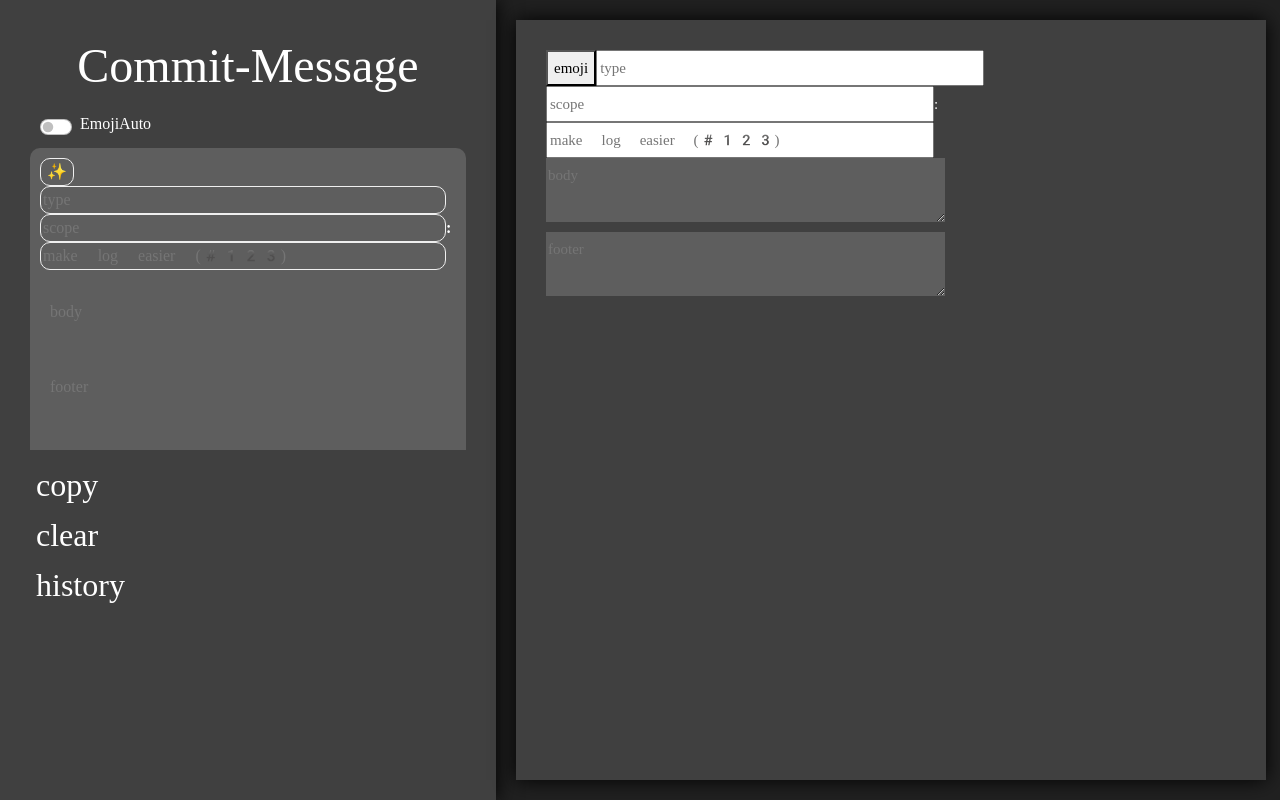
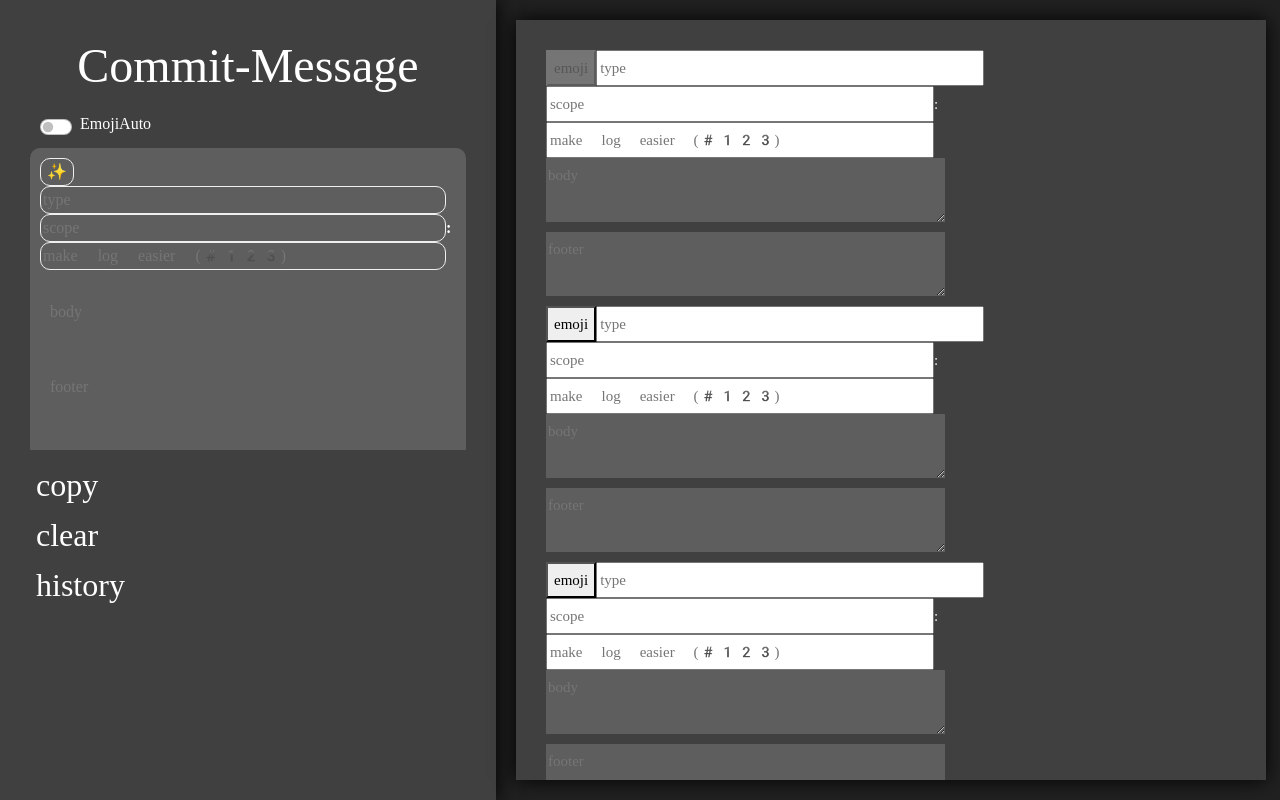
Before and after one commit to kwonyongjun1/commit-message, a React (Create React App) app in the folder commit-message/: page / in a window 1280 px wide. Both pictures are taken after a click on the button "history". Built offline with nearby package versions, Linux system fonts and the light colour scheme.

Commit message:
✨ Feat: history 컴포넌트 추가

```diff
--- a/commit-message/src/components/HistoryList.js
+++ b/commit-message/src/components/HistoryList.js
@@ -1,9 +1,136 @@
 import React from 'react';
 
 export default function HistoryList(){
+    const onClickMessage = () =>{
+
+    }
+
+    const setMessage = () =>{
+
+    }
     return(
         <div className = "middle-wrap">
             <div className="grid-container-history">
+                <div className="grid-item" onClick={onClickMessage}>
+                    <div className='commit-message'>
+                        <header>
+                            <button id="emoji" disabled>emoji</button>
+                            <input className="type" type="text" placeholder="type" readOnly="true"/>
+                            <input className="scope" type="text" placeholder="scope" readOnly="true"/>
+                            :
+                            <input className="shortSummary" type="text" placeholder="make log easier (#123)" readOnly="true"/>
+                        </header>
+                        <div className = "body">
+                            <textarea className="commitBody" placeholder="body"></textarea>
+                            <textarea className="commitFooter" placeholder="footer"></textarea>
+                        </div>
+                    </div>
+                </div>
+                <div className="grid-item">
+                    <div className='commit-message'>
+                        <header>
+                            <button id="emoji">emoji</button>
+                            <input className="type" type="text" placeholder="type"/>
+                            <input className="scope" type="text" placeholder="scope" />
+                            :
+                            <input className="shortSummary" type="text" placeholder="make log easier (#123)"/>
+                        </header>
+                        <div className = "body">
+                            <textarea className="commitBody" placeholder="body"></textarea>
+                            <textarea className="commitFooter" placeholder="footer"></textarea>
+                        </div>
+                    </div>
+                </div>
+                <div className="grid-item">
+                    <div className='commit-message'>
+                        <header>
+                            <button id="emoji">emoji</button>
+                            <input className="type" type="text" placeholder="type"/>
+                            <input className="scope" type="text" placeholder="scope" />
+                            :
+                            <input className="shortSummary" type="text" placeholder="make log easier (#123)"/>
+                        </header>
+                        <div className = "body">
+                            <textarea className="commitBody" placeholder="body"></textarea>
+                            <textarea className="commitFooter" placeholder="footer"></textarea>
+                        </div>
+                    </div>
+                </div>
+                <div className="grid-item">
+                    <div className='commit-message'>
+                        <header>
+                            <button id="emoji">emoji</button>
+                            <input className="type" type="text" placeholder="type"/>
+                            <input className="scope" type="text" placeholder="scope" />
+                            :
+                            <input className="shortSummary" type="text" placeholder="make log easier (#123)"/>
+                        </header>
+                        <div className = "body">
+                            <textarea className="commitBody" placeholder="body"></textarea>
+                            <textarea className="commitFooter" placeholder="footer"></textarea>
+                        </div>
+                    </div>
+                </div>
+                <div className="grid-item">
+                    <div className='commit-message'>
+                        <header>
+                            <button id="emoji">emoji</button>
+                            <input className="type" type="text" placeholder="type"/>
+                            <input className="scope" type="text" placeholder="scope" />
+                            :
+                            <input className="shortSummary" type="text" placeholder="make log easier (#123)"/>
+                        </header>
+                        <div className = "body">
+                            <textarea className="commitBody" placeholder="body"></textarea>
+                            <textarea className="commitFooter" placeholder="footer"></textarea>
+                        </div>
+                    </div>
+                </div>
+                <div className="grid-item">
+                    <div className='commit-message'>
+                        <header>
+                            <button id="emoji">emoji</button>
+                            <input className="type" type="text" placeholder="type"/>
+                            <input className="scope" type="text" placeholder="scope" />
+                            :
+                            <input className="shortSummary" type="text" placeholder="make log easier (#123)"/>
+                        </header>
+                        <div className = "body">
+                            <textarea className="commitBody" placeholder="body"></textarea>
+                            <textarea className="commitFooter" placeholder="footer"></textarea>
+                        </div>
+                    </div>
+                </div>
+                <div className="grid-item">
+                    <div className='commit-message'>
+                        <header>
+                            <button id="emoji">emoji</button>
+                            <input className="type" type="text" placeholder="type"/>
+                            <input className="scope" type="text" placeholder="scope" />
+                            :
+                            <input className="shortSummary" type="text" placeholder="make log easier (#123)"/>
+                        </header>
+                        <div className = "body">
+                            <textarea className="commitBody" placeholder="body"></textarea>
+                            <textarea className="commitFooter" placeholder="footer"></textarea>
+                        </div>
+                    </div>
+                </div>
+                <div className="grid-item">
+                    <div className='commit-message'>
+                        <header>
+                            <button id="emoji">emoji</button>
+                            <input className="type" type="text" placeholder="type"/>
+                            <input className="scope" type="text" placeholder="scope" />
+                            :
+                            <input className="shortSummary" type="text" placeholder="make log easier (#123)"/>
+                        </header>
+                        <div className = "body">
+                            <textarea className="commitBody" placeholder="body"></textarea>
+                            <textarea className="commitFooter" placeholder="footer"></textarea>
+                        </div>
+                    </div>
+                </div>
                 <div className="grid-item">
                     <div className='commit-message'>
                         <header>
```
